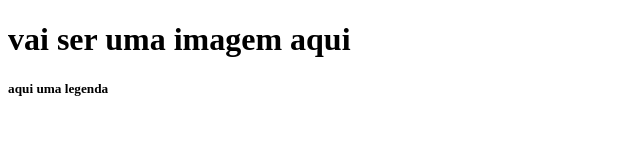
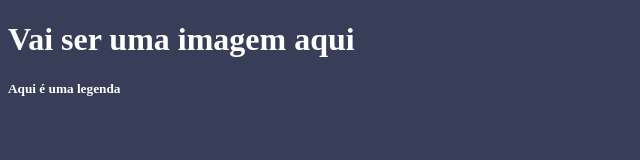
Before and after one commit to Hiqhenz/site-escola, a plain HTML site: page index.html in a window 1280 px wide. Shown: the whole page, without its empty margins (0-640 px from the left). Drawn offline with Linux system fonts and the light colour scheme.

Commit message:
Add files via upload

```diff
--- a/index.html
+++ b/index.html
@@ -4,9 +4,12 @@
     <meta charset="UTF-8">
     <meta name="viewport" content="width=device-width, initial-scale=1.0">
     <title>Site Escola</title>
+    <link rel="stylesheet" href="style.css">
 </head>
 <body>
-    <h1>vai ser uma imagem aqui</h1>
-    <h5>aqui uma legenda</h5>
+    <h1>Vai ser uma imagem aqui</h1>
+    <h5>Aqui é uma legenda</h5>
+
+
 </body>
 </html>
--- a/style.css
+++ b/style.css
@@ -0,0 +1,4 @@
+body{
+    background-color: #383D58;
+    color: white;
+}
```
